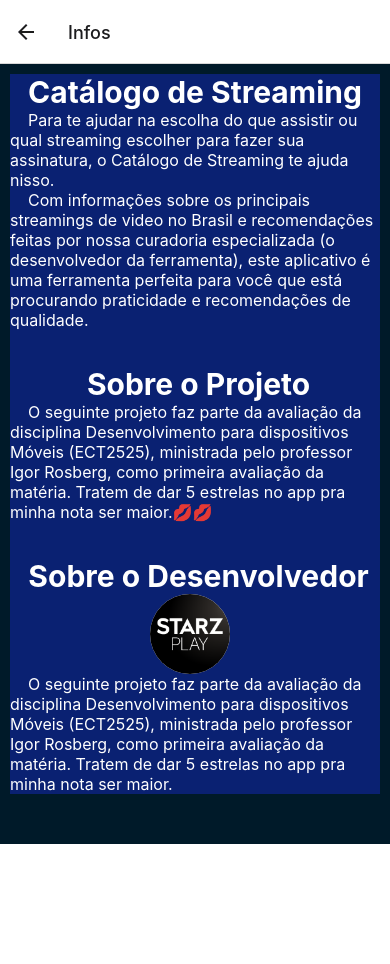
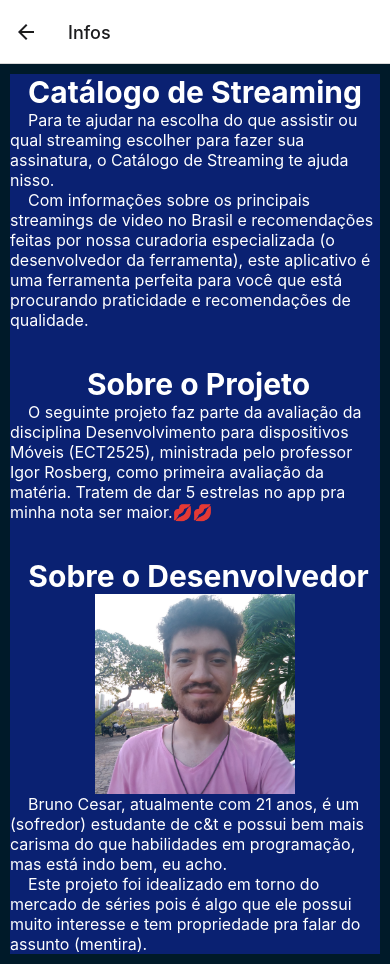
Before and after one commit to brunoo85/projeto_1.0, a React Native app: screen /Infos in a window 390 px wide. Before the commit the page ends 844 px from the top, so only its background shows below. Built offline with nearby package versions, Linux system fonts and the light colour scheme.

Commit message:
evolução na descrição

```diff
--- a/components/InfoDev.js
+++ b/components/InfoDev.js
@@ -17,9 +17,11 @@ export default function InfoDev(){
               <Text style={styles.Texto2}>    O seguinte projeto faz parte da avaliação da disciplina Desenvolvimento para dispositivos Móveis (ECT2525),
             ministrada pelo professor Igor Rosberg, como primeira avaliação da matéria. Tratem de dar 5 estrelas no app pra minha nota ser maior.💋💋 </Text>
              <Text style={styles.Texto1}>{'\n'} Sobre o Desenvolvedor</Text>
-              <Image style={styles.imgConfig} source={require('../assets/imagens/starz.png')}/>
-              <Text style={styles.Texto2}>    O seguinte projeto faz parte da avaliação da disciplina Desenvolvimento para dispositivos Móveis (ECT2525),
-            ministrada pelo professor Igor Rosberg, como primeira avaliação da matéria. Tratem de dar 5 estrelas no app pra minha nota ser maior. </Text>
+              <Image style={styles.imgConfig} source={require('../assets/imagens/perfilDev.jpg')} />
+              <Text style={styles.Texto2}>    Bruno Cesar, atualmente com 21 anos, é um (sofredor) estudante de c&t e possui
+                bem mais carisma do que habilidades em programação, mas está indo bem, eu acho. </Text>
+                <Text style={styles.Texto2}>    Este projeto foi idealizado em torno do mercado de séries pois é
+                algo que ele possui muito interesse e tem propriedade pra falar do assunto (mentira).</Text>
             </View>
         </View>
     );
@@ -41,10 +43,9 @@ const styles = StyleSheet.create({
     },
     imgConfig:{
         backgroundColor :'white',
-        height:80,
-        width: 80,
-        borderRadius: 40,
-        marginRight: 10,
+        height:200,
+        width: 200,
+        aspectRatio: 0.99,
     },
     Texto1: {
       color: 'white',
--- a/components/Infos.js
+++ b/components/Infos.js
@@ -21,7 +21,7 @@ export default function Infos({navigation}){
         },
         {
           id: 3,
-          nome: 'GloboPlay',
+          nome: 'aaaaaaaaaaaaaaaaaaaaaaaaaaaaaa',
           img: require('../assets/imagens/globoplay.jpg'),
           texto: 'Valor: 24,90 por mês ',
         },
--- a/components/Menu.js
+++ b/components/Menu.js
@@ -19,7 +19,7 @@ export default function Menu({navigation}) {
       },
       {
         id: 3,
-        nome: 'GloboPlay',
+        nome: 'Gloaaaaaaaasay',
         img: require('../assets/imagens/globoplay.jpg'),
         texto: 'Valor: 24,90 por mês ',
       },
```
